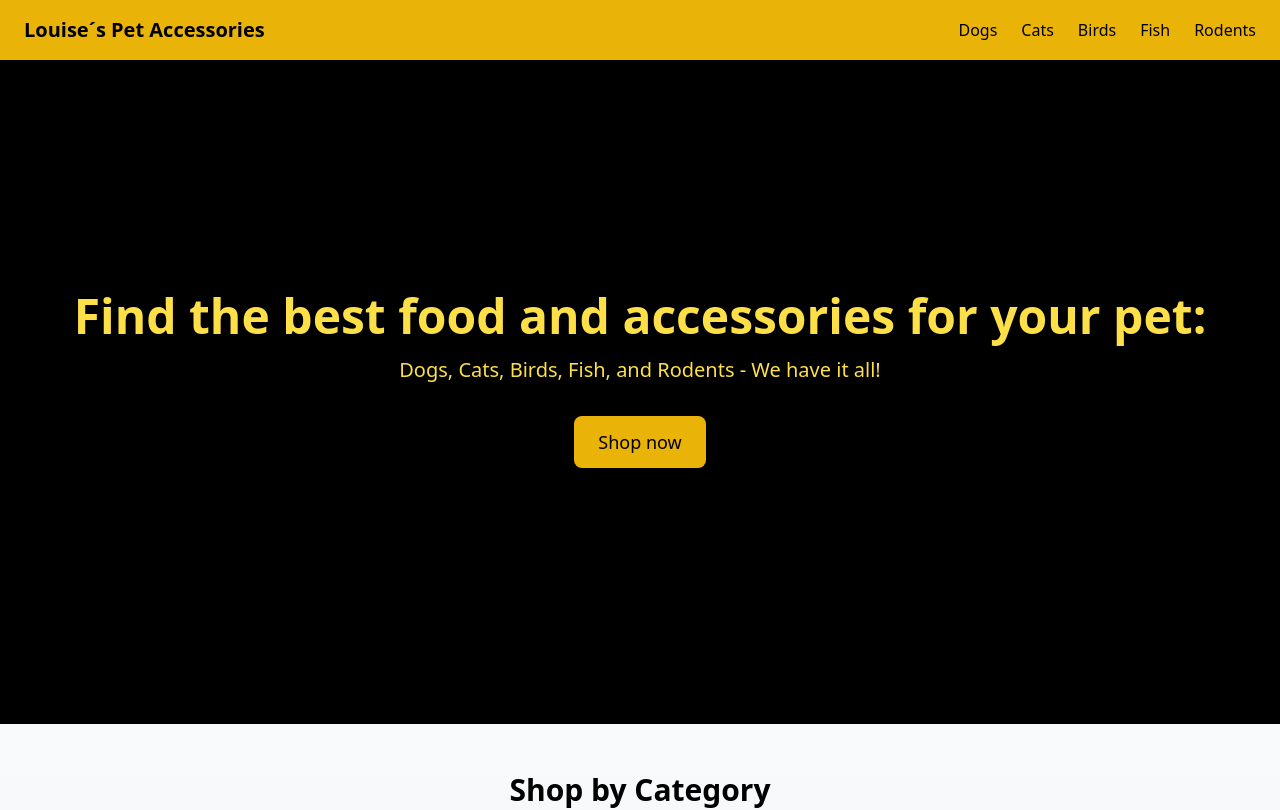
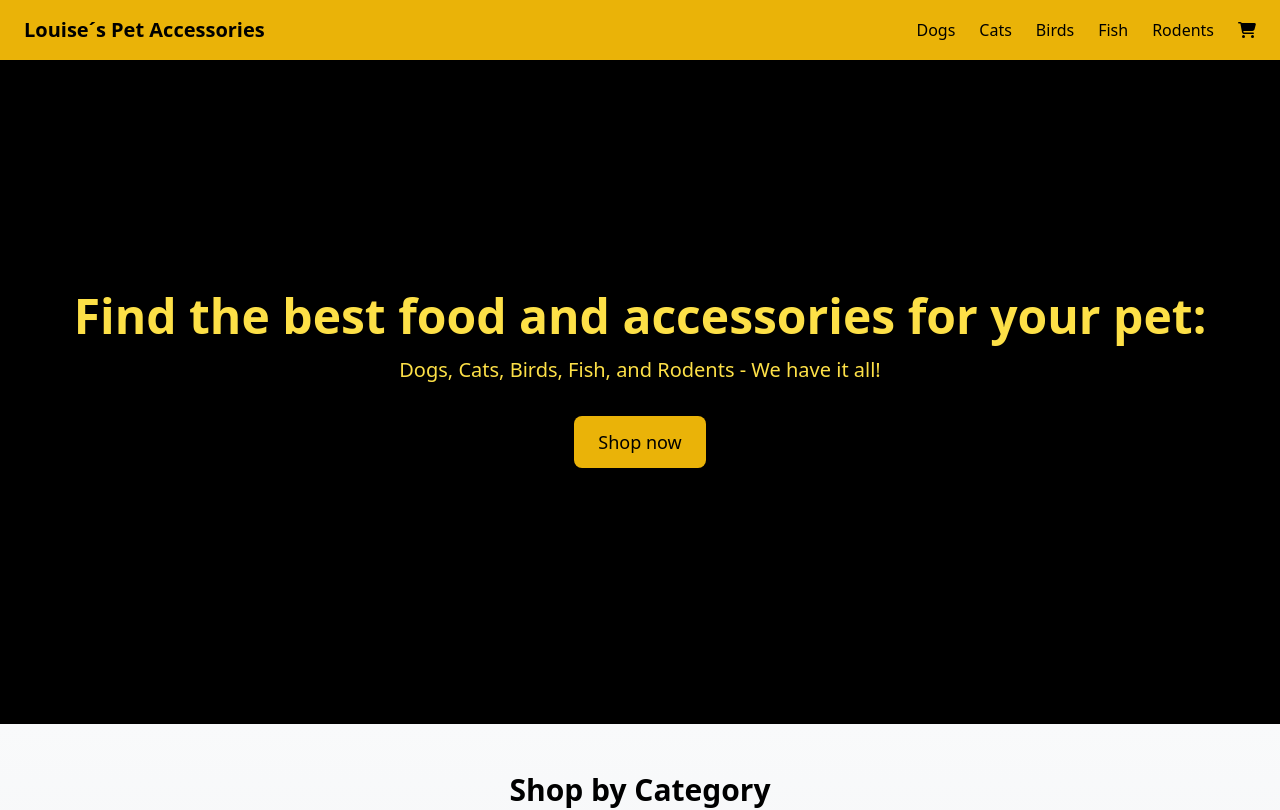
Before and after one commit to Drevestedt/louise-pet-accessories, a React (Vite) app in the folder louise-pet-accessories/: page / in a window 1280 px wide. Shown: the top 810 px of the page. Built offline with nearby package versions, Linux system fonts and the light colour scheme.

Commit message:
Add Fontawesome setup

```diff
--- a/louise-pet-accessories/package.json
+++ b/louise-pet-accessories/package.json
@@ -13,6 +13,11 @@
   },
   "homepage": "https://github.com/Drevestedt/louise-pet-accessories",
   "dependencies": {
+    "@fortawesome/fontawesome-svg-core": "^6.7.2",
+    "@fortawesome/free-brands-svg-icons": "^6.7.2",
+    "@fortawesome/free-regular-svg-icons": "^6.7.2",
+    "@fortawesome/free-solid-svg-icons": "^6.7.2",
+    "@fortawesome/react-fontawesome": "^0.2.2",
     "react": "^19.0.0",
     "react-dom": "^19.0.0",
     "react-router-dom": "^7.5.3"
--- a/louise-pet-accessories/src/components/Navbar.jsx
+++ b/louise-pet-accessories/src/components/Navbar.jsx
@@ -1,5 +1,7 @@
- import { useState } from "react";
- import { Link } from "react-router-dom";
+import { FontAwesomeIcon } from "@fortawesome/react-fontawesome";
+import { faCartShopping } from "@fortawesome/free-solid-svg-icons";
+import { useState } from "react";
+import { Link } from "react-router-dom";
 
 function Navbar() {
   const [menuOpen, setMenuOpen] = useState(false);
@@ -15,6 +17,7 @@ function Navbar() {
         <li><Link to="/birds" className="hover:text-orange-700 transition-colors">Birds</Link></li>
         <li><Link to="/fish" className="hover:text-orange-700 transition-colors">Fish</Link></li>
         <li><Link to="/rodents" className="hover:text-orange-700 transition-colors">Rodents</Link></li>
+        <li><Link to="/cart" className="hover:text-orange-700 transition-colors"><FontAwesomeIcon icon={faCartShopping} /></Link></li>
       </ul>
 
       {/* Mobile Hamburger menu */}
```
Also changed, not shown: 1 other file (tests, documents, lock files or other folders).
